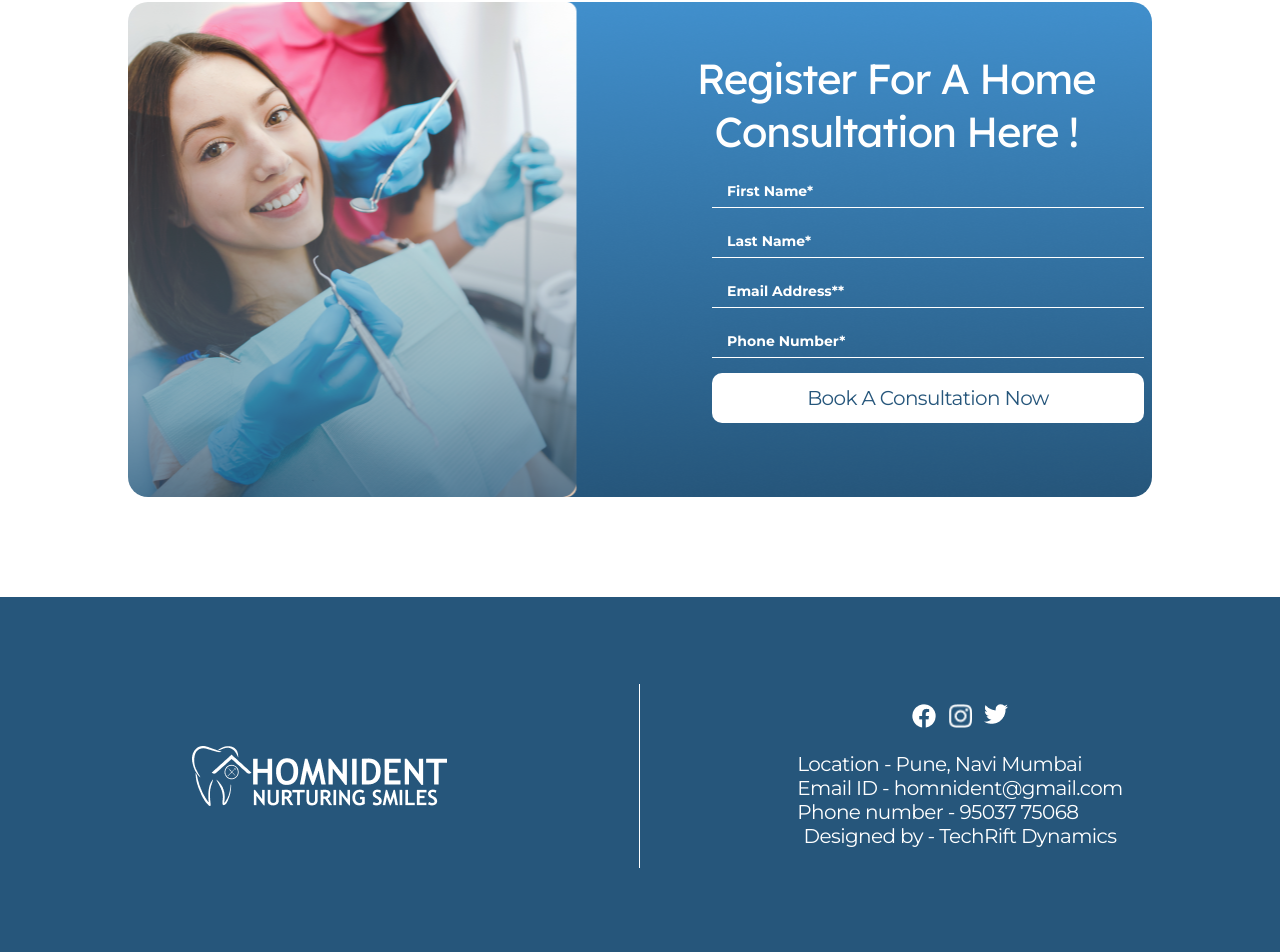
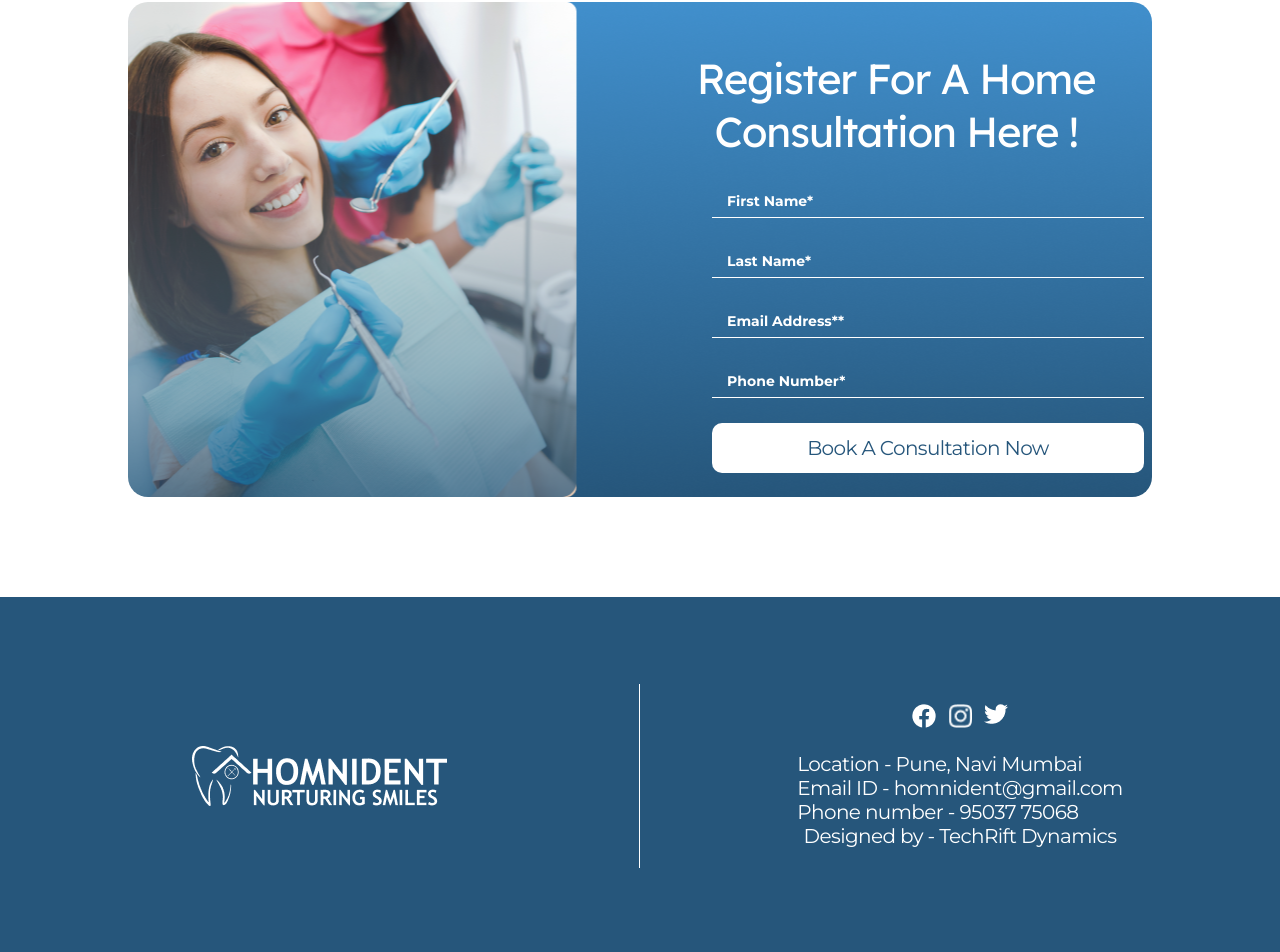
Before and after one commit to Joelshaji5/Homni, a Next.js app: page /AboutUs in a window 1280 px wide. Shown: the part 3274-4226 px from the top of the page. Built offline with nearby package versions, Linux system fonts and the light colour scheme.

Commit message:
Form PAdding

```diff
--- a/src/app/Components/Navbar/Navstyle.jsx
+++ b/src/app/Components/Navbar/Navstyle.jsx
@@ -90,10 +90,10 @@ const StickyNavbar = () => {
           ))}
         </ul>
       )}
-      <a href="#Form-section">
+      <Link href="#Form-section" >
 
         <button className="text-black mr-10 navBtn">Contact</button>
-        </a>
+        </Link>
     </nav>
   );
 };
--- a/src/app/Style/Form.css
+++ b/src/app/Style/Form.css
@@ -88,7 +88,7 @@ margin-top: 60px;
 .fromInSideDiv > input {
     width: 432px;
     /* border-bottom: 1px solid #000; */
-    margin-top: 15px;
+    margin-top: 25px;
     margin-left: 72px;
 
 
--- a/src/app/Style/Hero.css
+++ b/src/app/Style/Hero.css
@@ -139,6 +139,7 @@ margin-top: 24px;
 .Hero1{
 
     background-image: url(/maskHomeMb.png);
+    background-size: cover;
 }
 
 .heroBtn{
```
